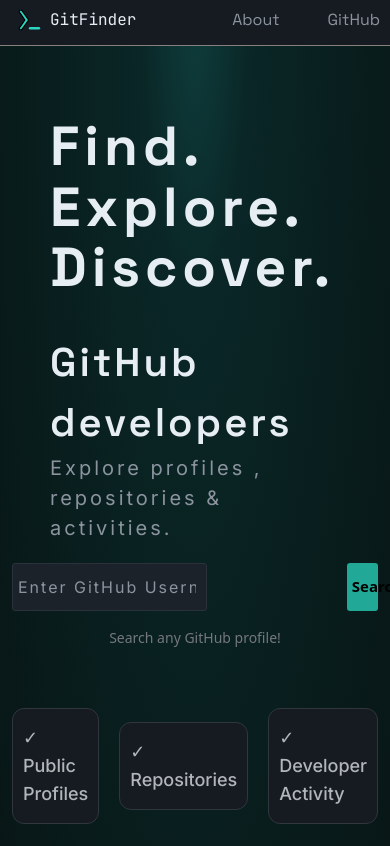
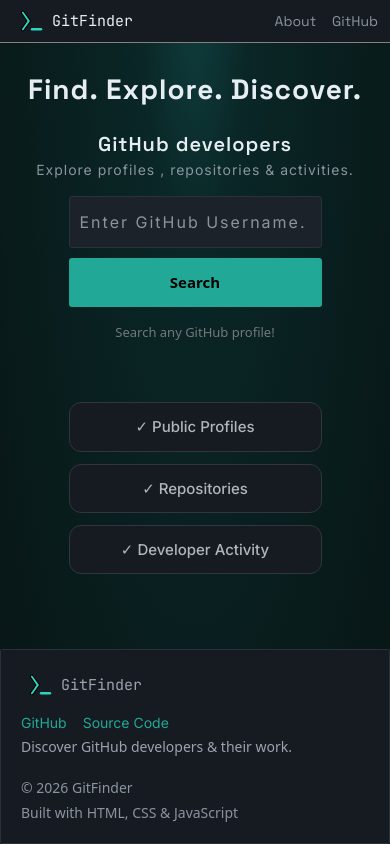
Before and after one commit to ritikkumar555/GitFinder, a plain HTML site: page index.html in a window 390 px wide. Shown: the top 846 px of the page. Drawn offline with nearby package versions, Linux system fonts and the light colour scheme; a web font is replaced by a local one.

Commit message:
add changes in style.css

```diff
--- a/index.html
+++ b/index.html
@@ -49,7 +49,7 @@
                 <div class="flex flex-col justify-center gap-15">
                     <div class="flex flex-col gap-4">
                         <form id="github-form" action="" class="flex justify-between gap-0 border-collapse">
-                            <input type="text" id="github-username" placeholder="Enter GitHub Username...">
+                            <input type="text" id="github-username" placeholder="Enter GitHub Username..." class="sm:w-36">
                             <button >Search</button>
                         </form>
 
--- a/style.css
+++ b/style.css
@@ -165,8 +165,7 @@
     /* background-color:#996eff; */
     color: azure;
     box-shadow: 0px 0px 3px rgb(182, 175, 175);
-    animation: raise 5s linear 0s ease-out;
-    transition: transform 0.3s ease-in-out;
+        transition: transform 0.3s ease-in-out;
     transform: scale(1.1);
 }
 
@@ -293,7 +292,7 @@
 }
 
 .visible{
-    display: visible;
+    display: block;
     padding: 130px 50px;
     /* background: linear-gradient(#8c63ea, #F0F6FC, #8c63ea); */
 }
@@ -303,71 +302,142 @@
 }
 
 
+/* ==========================================================
+   RESPONSIVE / MEDIA QUERIES  (desktop-first)
+   ========================================================== */
 
-
-
-
-
-
-
-
-
-
-
-
-
-
-
-
-
-
-
-
-
-
-
-
-
-
-
-
-
-
-
-
-
-
-
-
-
-
-
-
-
-
-
-
-.jetbrains-mono-<uniquifier> {
-  font-family: "JetBrains Mono", monospace;
-  font-optical-sizing: auto;
-  font-weight: <weight>;
-  font-style: normal;
+/* ---------- Extra-large screens (TVs, 4K, ultrawide) ---------- */
+@media (min-width: 1600px) {
+    html { font-size: 18px; }
+    nav, .hero-section, footer, .visible {
+        max-width: 1600px;
+        margin-left: auto;
+        margin-right: auto;
+        width: 100%;
+    }
+    form input { width: 40vw; }
+    form button { width: 6vw; }
 }
 
-
-
-.inter-<uniquifier> {
-  font-family: "Inter", sans-serif;
-  font-optical-sizing: auto;
-  font-weight: <weight>;
-  font-style: normal;
+/* ---------- Laptops / small desktops (<= 1200px) ---------- */
+@media (max-width: 1200px) {
+    .hero-section { padding: 60px 40px; }
+    .hero-section h2 { font-size: 48px; }
+    #describe-hero p:first-of-type { font-size: 34px; }
+    form input { width: 55vw; }
+    form button { width: 10vw; min-width: 90px; }
 }
 
+/* ---------- Tablets landscape (<= 1024px) ---------- */
+@media (max-width: 1024px) {
+    .hero-section { padding: 50px 30px; }
+    .hero-section h2 { font-size: 44px; letter-spacing: 4px; }
+    #describe-hero p:first-of-type { font-size: 30px; }
+    #describe-hero p:last-of-type { font-size: 18px; }
+    form input { width: 60vw; }
+    .visible { padding: 90px 30px; }
+}
 
+/* ---------- Tablets portrait (<= 768px) ---------- */
+@media (max-width: 768px) {
+    nav { padding: 8px 16px; }
+    #nav-about { gap: 24px !important; }
 
-.space-grotesk-<uniquifier> {
-  font-family: "Space Grotesk", sans-serif;
-  font-optical-sizing: auto;
-  font-weight: <weight>;
-  font-style: normal;
+    .hero-section { padding: 40px 20px; gap: 16px; }
+    #heading-part { gap: 24px; text-align: center; }
+    .hero-section h2 { font-size: 38px; letter-spacing: 3px; line-height: 1.15; }
+    #describe-hero p:first-of-type { font-size: 26px; letter-spacing: 2px; }
+    #describe-hero p:last-of-type { font-size: 16px; letter-spacing: 1.5px; text-align: center; }
+
+    /* search form: input takes remaining space, button keeps a usable tap size */
+    #github-form { width: 100%; }
+    form input { flex: 1; width: auto; min-width: 0; font-size: 16px; /* stops iOS zoom */ }
+    form button { width: auto; min-width: 100px; padding: 11px 16px; }
+
+    /* feature pills wrap instead of overflowing */
+    #formDiv { flex-wrap: wrap; justify-content: center; gap: 12px !important; }
+    #formDiv div { font-size: 16px; padding: 12px 14px; }
+
+    footer { padding: 20px; }
+    .visible { padding: 60px 20px; }
 }
+
+/* ---------- Large phones (<= 600px) ---------- */
+@media (max-width: 600px) {
+    .hero-section h2 { font-size: 32px; letter-spacing: 2px; }
+    #describe-hero p:first-of-type { font-size: 22px; letter-spacing: 1px; }
+    #describe-hero p:last-of-type { font-size: 15px; letter-spacing: 1px; }
+
+    /* stack the three feature pills */
+    #formDiv { flex-direction: column; align-items: stretch; }
+    #formDiv div { width: 100%; }
+
+    /* footer: stack everything */
+    #footer-gitfind > div { flex-direction: column; align-items: flex-start; gap: 12px; }
+    #source-code { gap: 16px; }
+    #git-copyright { flex-direction: column; gap: 4px; font-size: 14px; }
+    #git-discover p { font-size: 14px; }
+}
+
+/* ---------- Small phones (<= 480px) ---------- */
+@media (max-width: 480px) {
+    nav { padding: 6px 12px; }
+    #git-nav { font-size: 15px; }
+    #nav-about { gap: 16px !important; font-size: 14px; }
+
+    .hero-section { padding: 30px 14px; }
+    .hero-section h2 { font-size: 28px; letter-spacing: 1px; }
+    #describe-hero p:first-of-type { font-size: 20px; }
+    #describe-hero p:last-of-type { font-size: 14px; }
+
+    /* search form stacks: full-width input, full-width button */
+    #github-form { flex-direction: column; gap: 10px !important; }
+    form input { width: 100%; padding: 13px 10px; }
+    form button { width: 100%; padding: 13px; }
+
+    #hint { font-size: 13px; }
+    #formDiv div { font-size: 15px; }
+    .visible { padding: 40px 14px; }
+}
+
+/* ---------- Very small phones (<= 360px) ---------- */
+@media (max-width: 360px) {
+    .hero-section h2 { font-size: 24px; letter-spacing: 0.5px; }
+    #describe-hero p:first-of-type { font-size: 18px; letter-spacing: 0.5px; }
+    #describe-hero p:last-of-type { letter-spacing: 0.5px; }
+    #formDiv div { font-size: 14px; padding: 10px; }
+    footer { padding: 16px 12px; }
+}
+
+/* ---------- Landscape phones (short viewport height) ---------- */
+@media (max-height: 500px) and (orientation: landscape) {
+    .hero-section { padding: 24px 24px; gap: 12px; }
+    #heading-part { gap: 12px; }
+    .hero-section h2 { font-size: 28px; }
+    #describe-hero p:first-of-type { font-size: 20px; }
+    #github-form { flex-direction: row; }
+    form input { width: 60vw; }
+    form button { width: auto; }
+}
+
+/* ---------- Touch devices: no hover-only effects ---------- */
+@media (hover: none) {
+    #formDiv div:hover { transform: none; box-shadow: none; color: #b2b6ba; }
+    form button:hover { transform: none; background-color: var(--color-accent-deep); }
+    form button:active { background-color: var(--color-accent); transform: scale(0.98); }
+}
+
+/* ---------- Respect reduced-motion preference ---------- */
+@media (prefers-reduced-motion: reduce) {
+    *, *::before, *::after {
+        animation: none !important;
+        transition: none !important;
+    }
+}
+
+/* ---------- Print ---------- */
+@media print {
+    html { background: #fff; }
+    header, footer, form, #hint, #formDiv { display: none; }
+    * { color: #000 !important; }
+}
```
